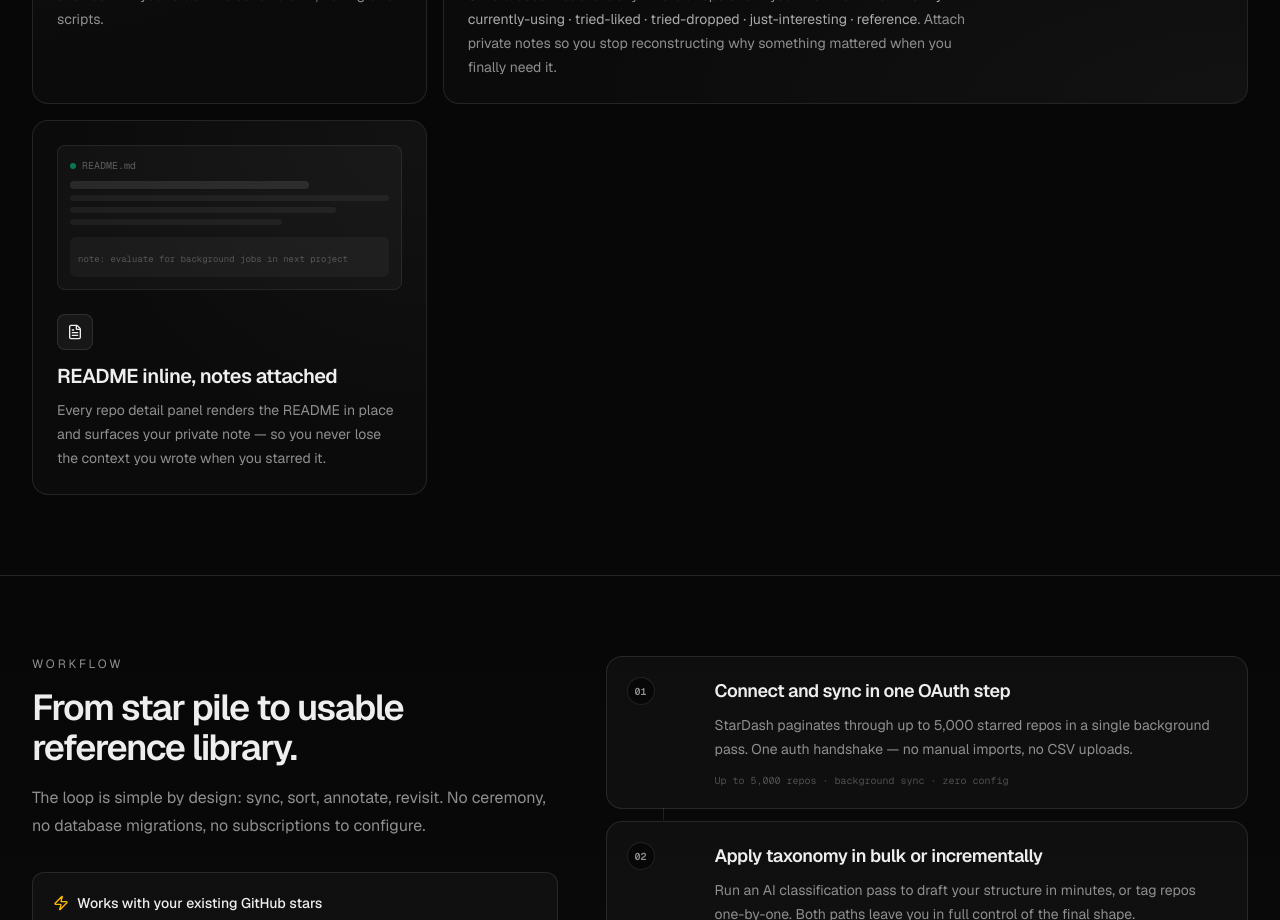
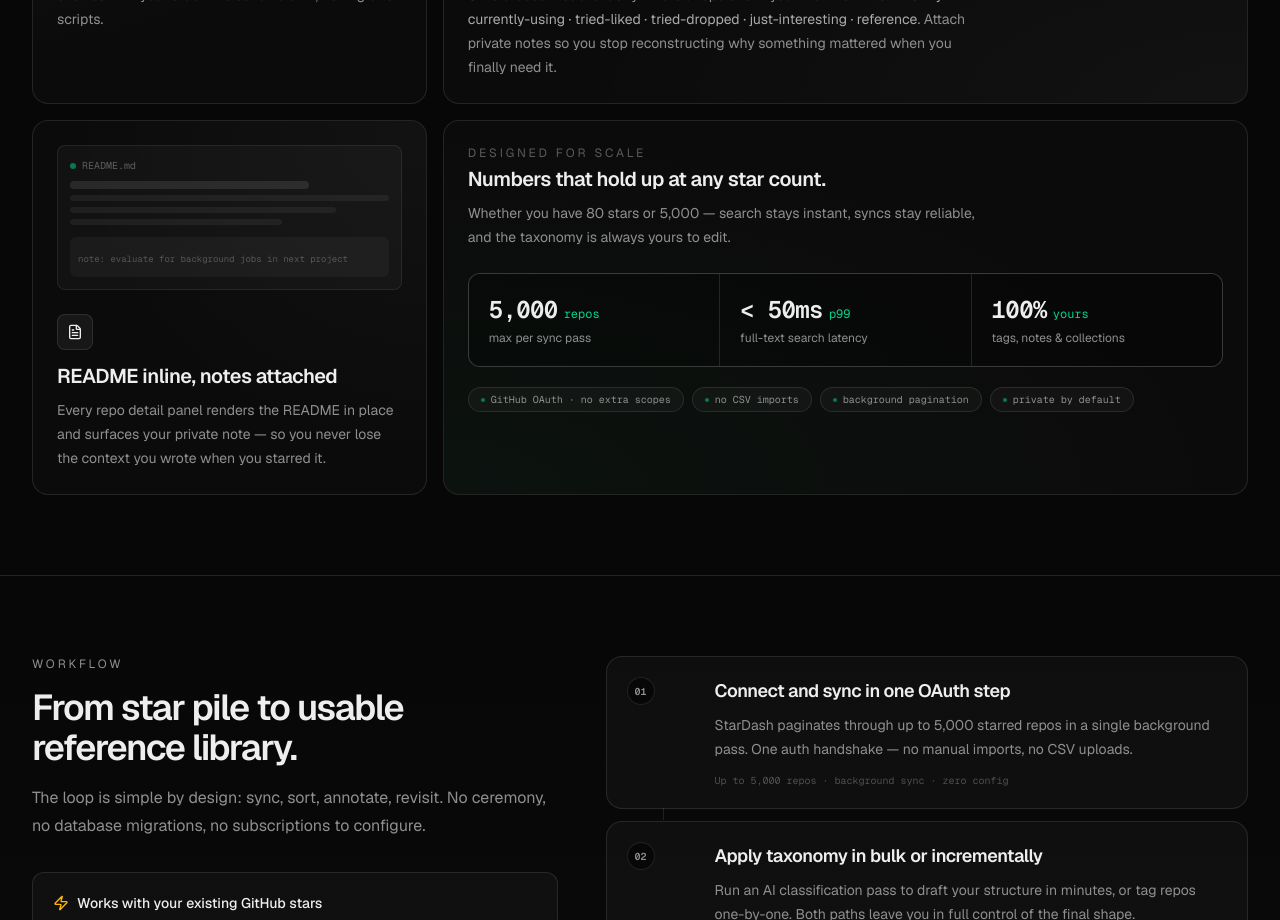
Before and after one commit to boffti/stardash, a Next.js app: page / in a window 1280 px wide. Shown: the part 3220-4140 px from the top of the page. Built offline with nearby package versions, Linux system fonts and the light colour scheme; no server answers.

Commit message:
feat: add "by the numbers" and "Designed for scale" cards to bento grid
Add new cards to fill empty spaces for better layout cohesion.

Co-authored-by: Aneesh Melkot <7490577+boffti@users.noreply.github.com>

```diff
--- a/app/page.tsx
+++ b/app/page.tsx
@@ -426,7 +426,7 @@ export default async function HomePage() {
               </div>
             </div>
 
-            {/* Card 5 — Inline README + Notes (1-col, new) */}
+            {/* Card 5 — Inline README + Notes (1-col) */}
             <div className="group relative overflow-hidden rounded-2xl border border-black/8 bg-black/[0.02] p-6 transition-colors hover:border-black/15 hover:bg-black/[0.035] dark:border-white/10 dark:bg-white/[0.02] dark:hover:border-white/20 dark:hover:bg-white/[0.035] lg:col-span-1">
               <div className="pointer-events-none absolute inset-0 bg-[radial-gradient(ellipse_at_top_right,rgba(0,0,0,0.02),transparent_65%)] dark:bg-[radial-gradient(ellipse_at_top_right,rgba(255,255,255,0.03),transparent_65%)]" />
               {/* README mock decoration */}
@@ -455,6 +455,54 @@ export default async function HomePage() {
               <p className="mt-2 text-sm leading-6 text-muted-foreground">
                 Every repo detail panel renders the README in place and surfaces your private note — so you never lose the context you wrote when you starred it.
               </p>
+            </div>
+
+            {/* Card 6 — By the numbers (2-col, fills the last row gap) */}
+            <div className="group relative overflow-hidden rounded-2xl border border-black/8 bg-black/[0.02] p-6 transition-colors hover:border-black/15 hover:bg-black/[0.035] dark:border-white/10 dark:bg-white/[0.02] dark:hover:border-white/20 dark:hover:bg-white/[0.035] lg:col-span-2">
+              <div className="pointer-events-none absolute inset-0 bg-[radial-gradient(ellipse_at_bottom_left,rgba(34,197,94,0.04),transparent_70%)]" />
+
+              <div className="mb-1 text-xs uppercase tracking-[0.24em] text-muted-foreground/60">
+                Designed for scale
+              </div>
+              <h3 className="text-xl font-semibold tracking-tight">Numbers that hold up at any star count.</h3>
+              <p className="mt-2 max-w-lg text-sm leading-6 text-muted-foreground">
+                Whether you have 80 stars or 5,000 — search stays instant, syncs stay reliable, and the taxonomy is always yours to edit.
+              </p>
+
+              <div className="mt-6 grid grid-cols-3 gap-px overflow-hidden rounded-xl border border-black/8 bg-black/8 dark:border-white/10 dark:bg-white/10">
+                {[
+                  { value: "5,000", unit: "repos", label: "max per sync pass" },
+                  { value: "< 50ms", unit: "p99", label: "full-text search latency" },
+                  { value: "100%", unit: "yours", label: "tags, notes & collections" },
+                ].map(({ value, unit, label }) => (
+                  <div key={label} className="flex flex-col gap-1 bg-background px-5 py-5">
+                    <div className="flex items-baseline gap-1.5">
+                      <span className="font-mono text-2xl font-semibold tracking-tight text-foreground">
+                        {value}
+                      </span>
+                      <span className="font-mono text-xs text-emerald-600 dark:text-emerald-400">{unit}</span>
+                    </div>
+                    <span className="text-xs text-muted-foreground">{label}</span>
+                  </div>
+                ))}
+              </div>
+
+              <div className="mt-5 flex flex-wrap gap-2">
+                {[
+                  "GitHub OAuth · no extra scopes",
+                  "no CSV imports",
+                  "background pagination",
+                  "private by default",
+                ].map((item) => (
+                  <span
+                    key={item}
+                    className="flex items-center gap-1.5 rounded-full border border-black/8 bg-black/[0.03] px-3 py-1 font-mono text-[10px] text-muted-foreground dark:border-white/10 dark:bg-white/[0.03]"
+                  >
+                    <span className="h-1 w-1 rounded-full bg-emerald-500/60" />
+                    {item}
+                  </span>
+                ))}
+              </div>
             </div>
           </div>
         </section>
```
